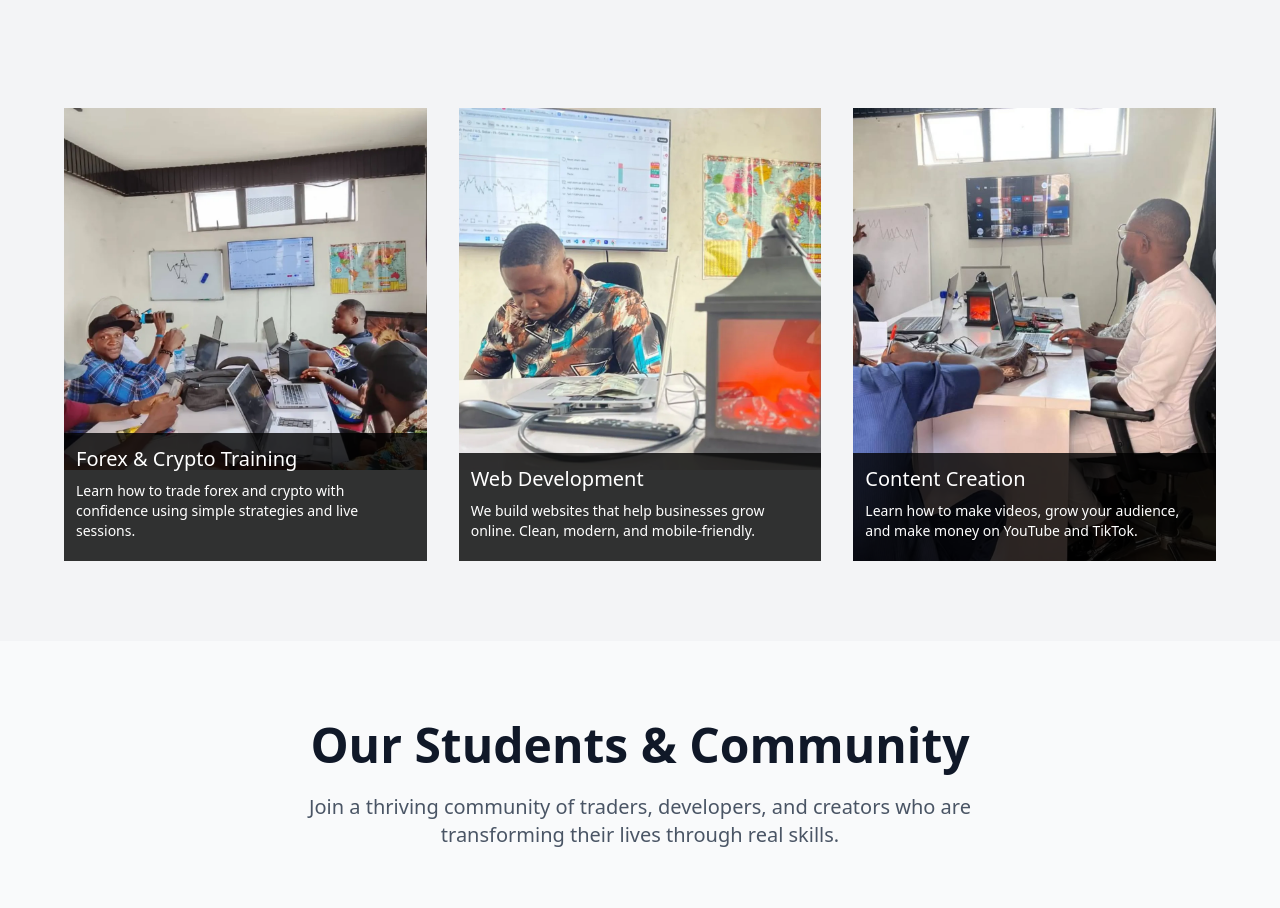
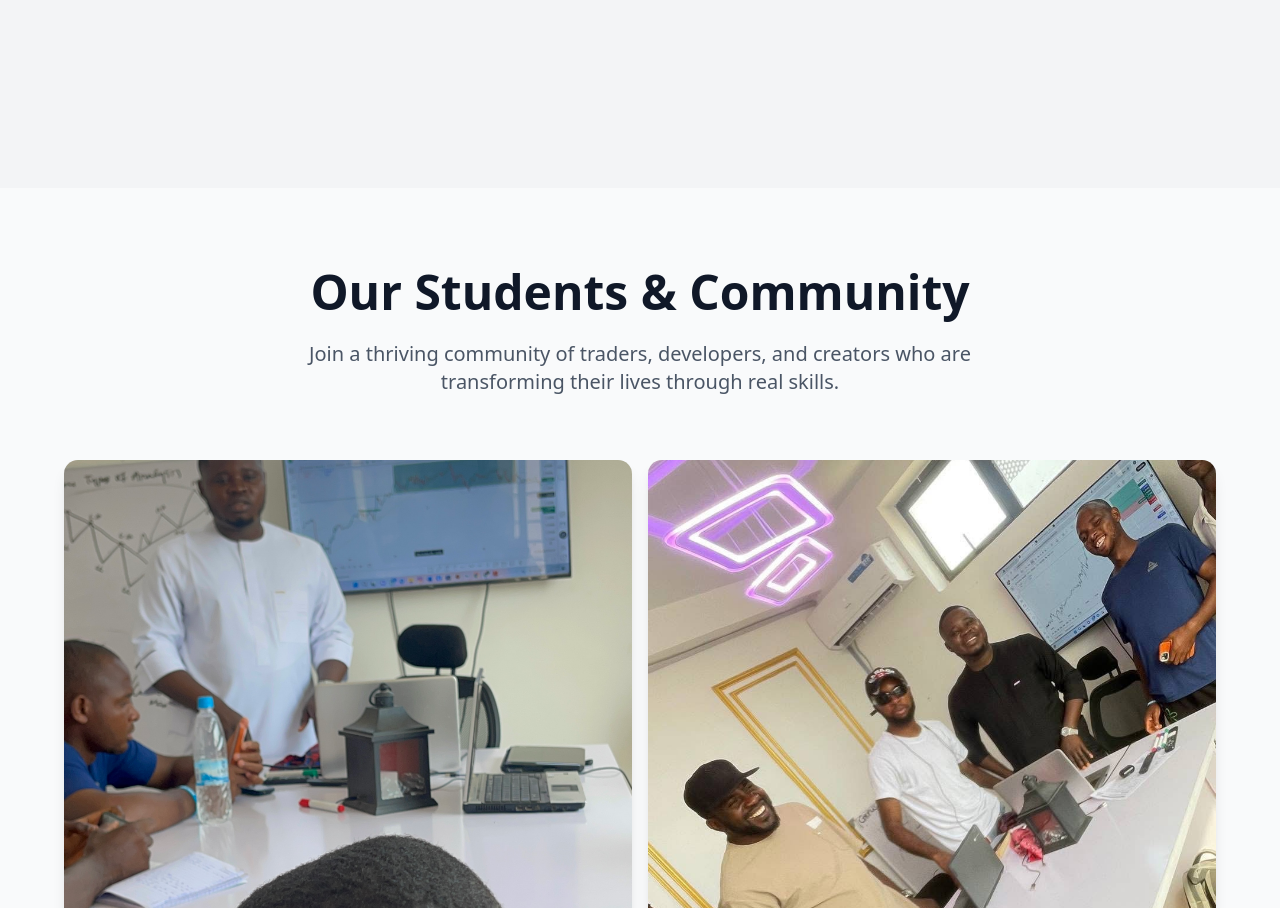
Before and after one commit to TheRealAdegoke/frank-fx, a Next.js app: page / in a window 1280 px wide. Shown: the part 3365-4273 px from the top of the page. Built offline with nearby package versions, Linux system fonts and the light colour scheme; grey boxes are pictures that could not be loaded.

Commit message:
Added a new section

```diff
--- a/src/components/about-us.jsx
+++ b/src/components/about-us.jsx
@@ -79,7 +79,7 @@ const About = () => {
         </div>
       </div>
 
-      <div className="w-[90%] max-w-[1320px] mx-auto flex justify-evenly max-lg:flex-col gap-8">
+      {/* <div className="w-[90%] max-w-[1320px] mx-auto flex justify-evenly max-lg:flex-col gap-8">
         <div className="relative max-lg:max-w-[600px] mx-auto">
           <Image
             src="/about-image-1.webp"
@@ -132,7 +132,7 @@ const About = () => {
             </p>
           </div>
         </div>
-      </div>
+      </div> */}
     </section>
   );
 };
```
